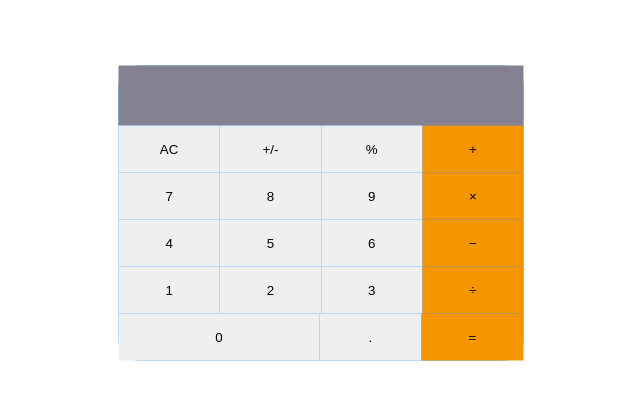
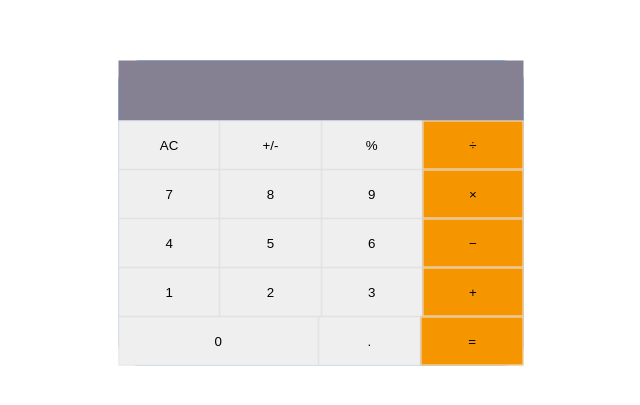
Before and after one commit to hiromataba/Math-Magicians, a React (Create React App) app: page / in a window 1280 px wide. Shown: the part 197-602 px from the top of the page, without its empty margins (329-969 px from the left). Built offline with nearby package versions, Linux system fonts and the light colour scheme.

Commit message:
Make required Changes

```diff
--- a/src/calculator.css
+++ b/src/calculator.css
@@ -42,7 +42,7 @@ body {
   width: 100%;
   flex: 1;
   padding: 1rem;
-  border: none;
+  border: 1px solid rgb(235, 229, 229);
   cursor: pointer;
 }
 
--- a/src/components/calculator.jsx
+++ b/src/components/calculator.jsx
@@ -16,7 +16,7 @@ class Calculator extends Component {
           <button className="btn" type="submit">AC</button>
           <button className="btn" type="submit">+/-</button>
           <button className="btn" type="submit">&#x25;</button>
-          <button className="btn" type="submit">&#43;</button>
+          <button className="btn" type="submit">&#247;</button>
         </div>
         <div className="row-flex">
           <button className="btn" type="submit">7</button>
@@ -34,7 +34,7 @@ class Calculator extends Component {
           <button className="btn" type="submit">1</button>
           <button className="btn" type="submit">2</button>
           <button className="btn" type="submit">3</button>
-          <button className="btn" type="submit">&#247;</button>
+          <button className="btn" type="submit">&#43;</button>
         </div>
         <div className="row-flex">
           <button className="btn zero" type="submit">0</button>
```
